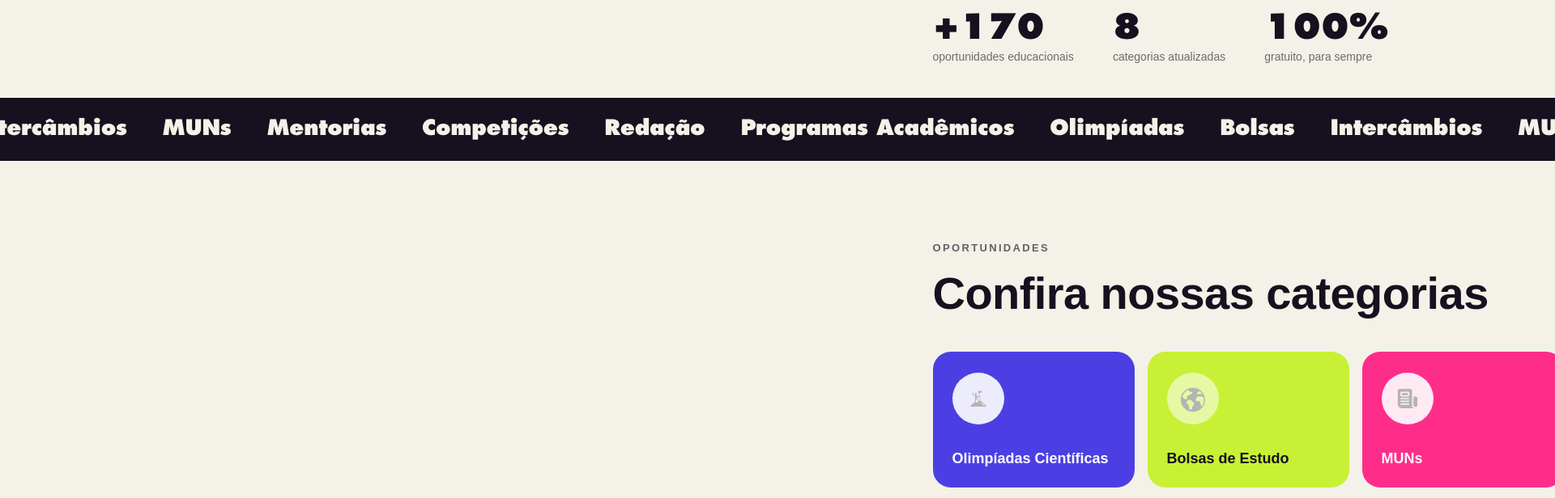
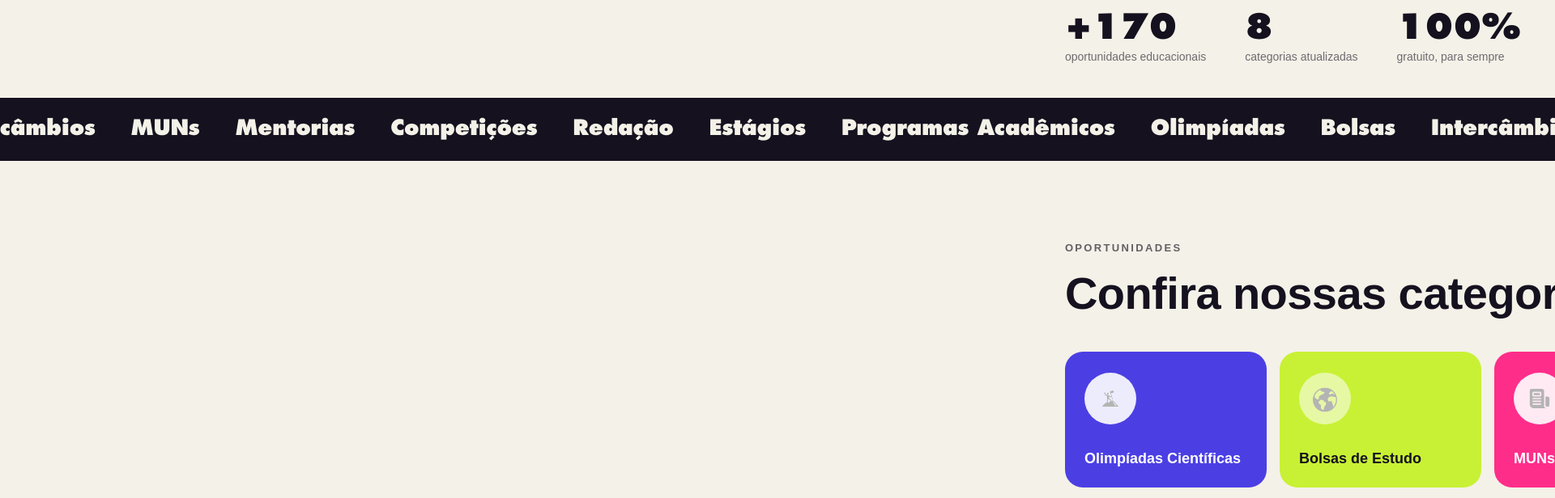
Before and after one commit to accessplus2024/AccessPlus, a Nuxt app: page / in a window 1280 px wide. Shown: the part 880-1496 px from the top of the page at 81% size, 1920 px wide, since content can reach past the window. Built offline with nearby package versions, Linux system fonts and the light colour scheme; some icons are missing.

Commit message:
feat: added "estágios" to hero marquee in home

```diff
--- a/pages/index.vue
+++ b/pages/index.vue
@@ -1,7 +1,7 @@
 <script setup>
 const marquee = [
   "Olimpíadas", "Bolsas", "Intercâmbios", "MUNs",
-  "Mentorias", "Competições", "Redação", "Programas Acadêmicos",
+  "Mentorias", "Competições", "Redação", "Estágios", "Programas Acadêmicos",
 ]
 
 useHead({
```
